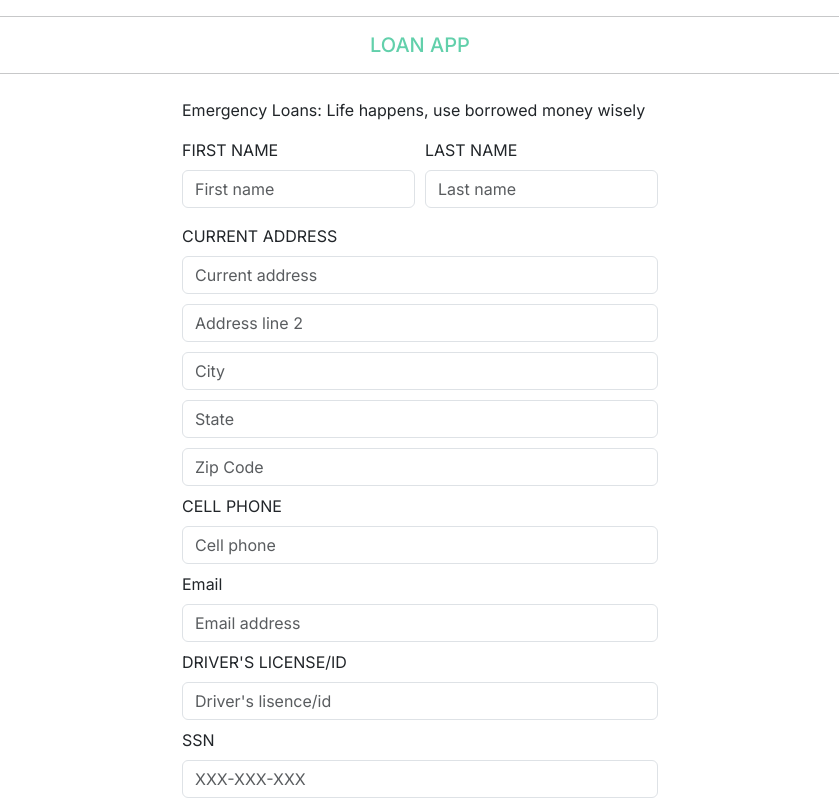
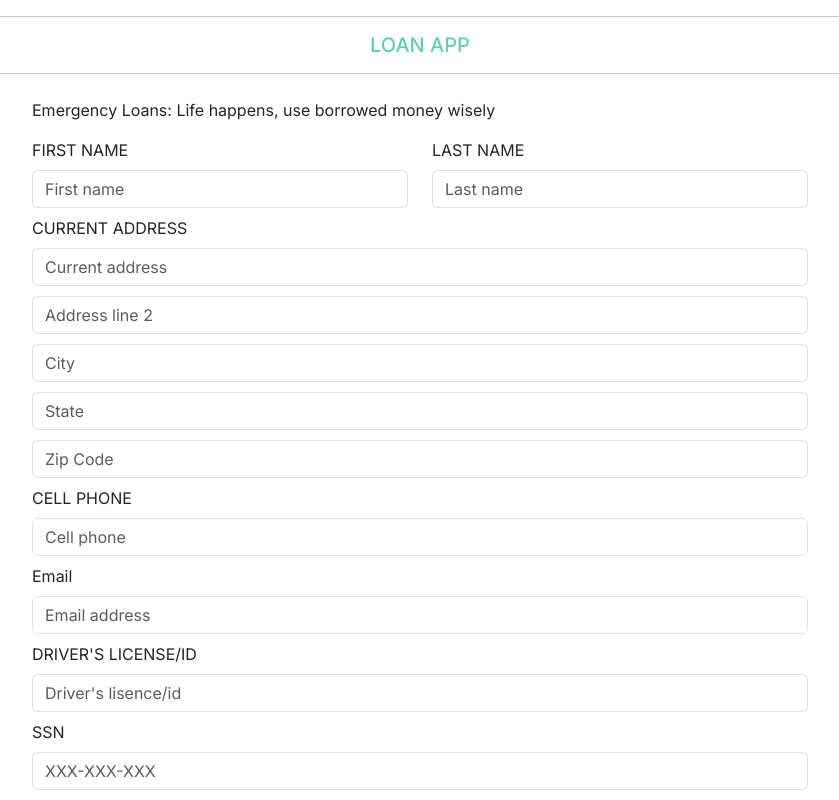
Before and after one commit to mubinkg/micro-finance, a Next.js app: page /zimba-cash/loan in a window 1280 px wide. Shown: the top 800 px of the page, without its empty margins (220-1059 px from the left). Built offline with nearby package versions, Linux system fonts and the light colour scheme.

Commit message:
update load create page

```diff
--- a/app/zimba-cash/loan/page.jsx
+++ b/app/zimba-cash/loan/page.jsx
@@ -1,6 +1,6 @@
 'use client'
 import { InputLable } from '@/components/InputLabel'
-import { Input, Label, Button } from 'reactstrap'
+import { Input, Label, Button , Row, Col} from 'reactstrap'
 
 export default function Page() {
     return (
@@ -15,12 +15,12 @@ export default function Page() {
                 alignContent: "center",
                 minHeight: "90vh"
             }}>
-                <div className='container' style={{ maxWidth: "500px", display: "flex", flexDirection: "column", justifyContent: "center", alignContent: "center", }}>
+                <div className='container' style={{ maxWidth: "800px", display: "flex", flexDirection: "column", justifyContent: "center", alignContent: "center", }}>
                     <p className='my-2'>Emergency Loans: Life happens, use borrowed money wisely</p>
-                    <div className='mb-2' style={{ width: "100%", display: "flex", gap: "10px" }}>
-                        <InputLable label="FIRST NAME" placeholder="First name" />
-                        <InputLable label="LAST NAME" placeholder="Last name" />
-                    </div>
+                    <Row>
+                        <Col lg={6} md={12}><InputLable label="FIRST NAME" placeholder="First name" /></Col>
+                        <Col lg={6} md={12}><InputLable label="LAST NAME" placeholder="Last name" /></Col>
+                    </Row>
                     <InputLable label="CURRENT ADDRESS" placeholder="Current address" />
                     <div style={{ width: "100%", marginTop: "10px" }} >
                         <Input placeholder='Address line 2' />
```
